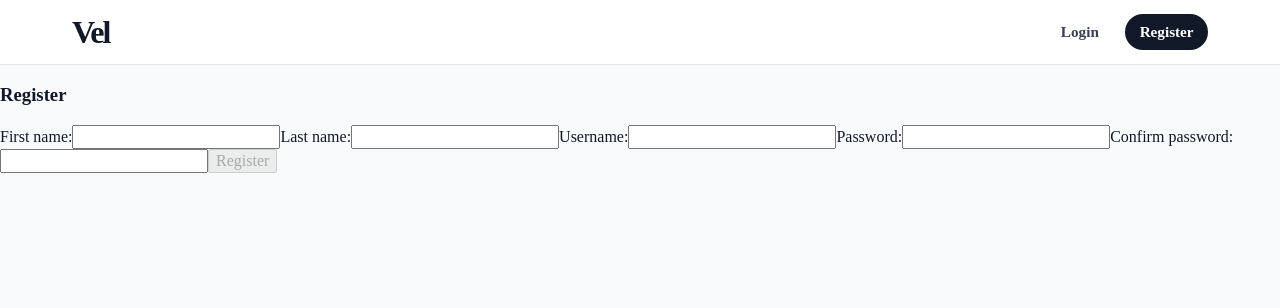
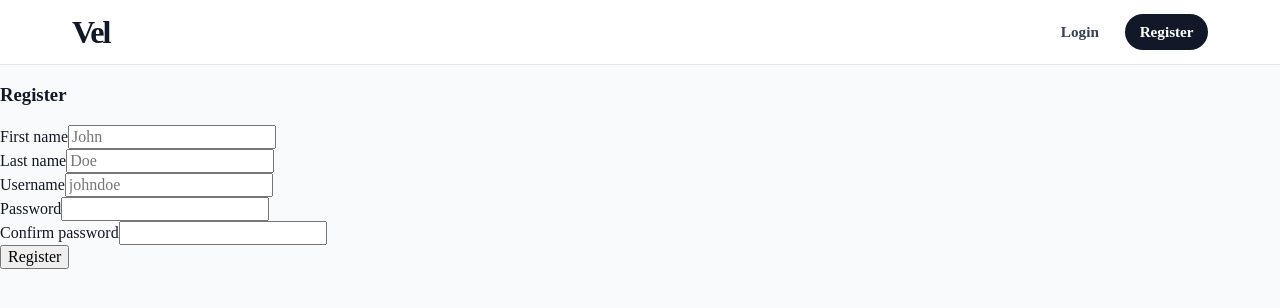
Before and after one commit to veles-rgb/Odin-Book, a React (Vite) app in the folder client/: page /register in a window 1280 px wide. Shown: the top 308 px of the page. Built offline with nearby package versions, Linux system fonts and the light colour scheme; no server answers.

Commit message:
Update Register to use react-hook-form & yup validation

```diff
--- a/client/src/pages/Register.jsx
+++ b/client/src/pages/Register.jsx
@@ -1,94 +1,101 @@
-import { useState } from 'react';
+import { useForm } from 'react-hook-form';
+import { yupResolver } from '@hookform/resolvers/yup';
+import * as yup from 'yup';
 import { useRegister } from '../hooks/useRegister';
+import IsLoading from '../components/IsLoading';
 
 const Register = () => {
-  const [firstName, setFirstName] = useState('');
-  const [lastName, setLastName] = useState('');
-  const [username, setUsername] = useState('');
-  const [password, setPassword] = useState('');
-  const [confirmPassword, setConfirmPassword] = useState('');
-
   const { registerUser, error, isLoading } = useRegister();
 
-  const passwordsMatch =
-    confirmPassword.length > 0 && password === confirmPassword;
+  const schema = yup.object().shape({
+    first_name: yup
+      .string()
+      .required('First name is required')
+      .min(1, 'First name must be at least 1 characters')
+      .max(20, 'First name cannot be longer than 20 characters'),
+    last_name: yup
+      .string()
+      .required('Last name is required')
+      .min(1, 'Last name must be at least 1 characters')
+      .max(40, 'Last name cannot be longer than 40 characters'),
+    username: yup
+      .string()
+      .trim()
+      .required('Username is required')
+      .min(3, 'Username must be at least 3 characters long')
+      .max(20, 'Username cannot exceed 20 characters')
+      .matches(
+        /^[a-zA-O0-9_]+$/,
+        'Username can only contain letters, numbers, and underscores',
+      ),
+    password: yup
+      .string()
+      .required('Password is required')
+      .min(8, 'Password must be at least 8 characters long')
+      .max(128, 'Password cannot exceed 128 characters')
+      .matches(/[a-z]/, 'Password must contain a lowercase letter')
+      .matches(/[A-Z]/, 'Password must contain an uppercase letter')
+      .matches(/[0-9]/, 'Password must contain a number'),
+    confirm_password: yup
+      .string()
+      .required('Please confirm your password')
+      .oneOf([yup.ref('password')], 'Passwords must match'),
+  });
+  const {
+    register,
+    handleSubmit,
+    formState: { errors, isSubmitting },
+  } = useForm({ resolver: yupResolver(schema) });
 
-  const showPasswordMismatch =
-    confirmPassword.length > 0 && password !== confirmPassword;
-
-  const handleSubmit = async (e) => {
-    e.preventDefault();
-
-    if (password !== confirmPassword) return;
-
-    await registerUser(firstName, lastName, username, password);
+  const onSubmit = async (data) => {
+    await registerUser(
+      data.first_name,
+      data.last_name,
+      data.username,
+      data.password,
+    );
   };
 
   return (
-    <form className="register-form" onSubmit={handleSubmit}>
+    <form onSubmit={handleSubmit(onSubmit)} className="register-form">
       <h3>Register</h3>
 
-      <label>First name:</label>
-      <input
-        type="text"
-        onChange={(e) => setFirstName(e.target.value)}
-        value={firstName}
-      />
+      <div className="first_name_container">
+        <label>First name</label>
+        <input type="text" placeholder="John" {...register('first_name')} />
+        <div className="register-error">{errors.first_name?.message}</div>
+      </div>
 
-      <label>Last name:</label>
-      <input
-        type="text"
-        onChange={(e) => setLastName(e.target.value)}
-        value={lastName}
-      />
+      <div className="last_name_container">
+        <label>Last name</label>
+        <input type="text" placeholder="Doe" {...register('last_name')} />
+        <div className="register-error">{errors.last_name?.message}</div>
+      </div>
 
-      <label>Username:</label>
-      <input
-        type="text"
-        onChange={(e) => setUsername(e.target.value)}
-        value={username}
-      />
+      <div className="username_container">
+        <label>Username</label>
+        <input type="text" placeholder="johndoe" {...register('username')} />
+        <div className="register-error">{errors.username?.message}</div>
+      </div>
 
-      <label>Password:</label>
-      <input
-        type="password"
-        onChange={(e) => setPassword(e.target.value)}
-        value={password}
-      />
+      <div className="password_container">
+        <label>Password</label>
+        <input type="password" {...register('password')} />
+        <div className="register-error">{errors.password?.message}</div>
+      </div>
 
-      <label>Confirm password:</label>
-      <input
-        type="password"
-        onChange={(e) => setConfirmPassword(e.target.value)}
-        value={confirmPassword}
-        className={
-          showPasswordMismatch
-            ? 'input-error'
-            : passwordsMatch
-              ? 'input-success'
-              : ''
-        }
-      />
+      <div className="confirm_password_container">
+        <label>Confirm password</label>
+        <input type="password" {...register('confirm_password')} />
+        <div className="register-error">{errors.confirm_password?.message}</div>
+      </div>
 
-      {showPasswordMismatch && (
-        <div className="error">Passwords do not match.</div>
-      )}
-
-      {passwordsMatch && <div className="success">✓ Passwords match</div>}
-
-      <button
-        type="submit"
-        disabled={
-          isLoading ||
-          !password ||
-          !confirmPassword ||
-          password !== confirmPassword
-        }
-      >
-        {isLoading ? 'Registering...' : 'Register'}
+      <button type="submit" disabled={isSubmitting}>
+        {isSubmitting ? 'Registering...' : 'Register'}
       </button>
 
-      {error && <div className="error">{error}</div>}
+      {error && <div className="register-error">{error}</div>}
+      {isLoading && <IsLoading message="Creating account..." />}
     </form>
   );
 };
```
